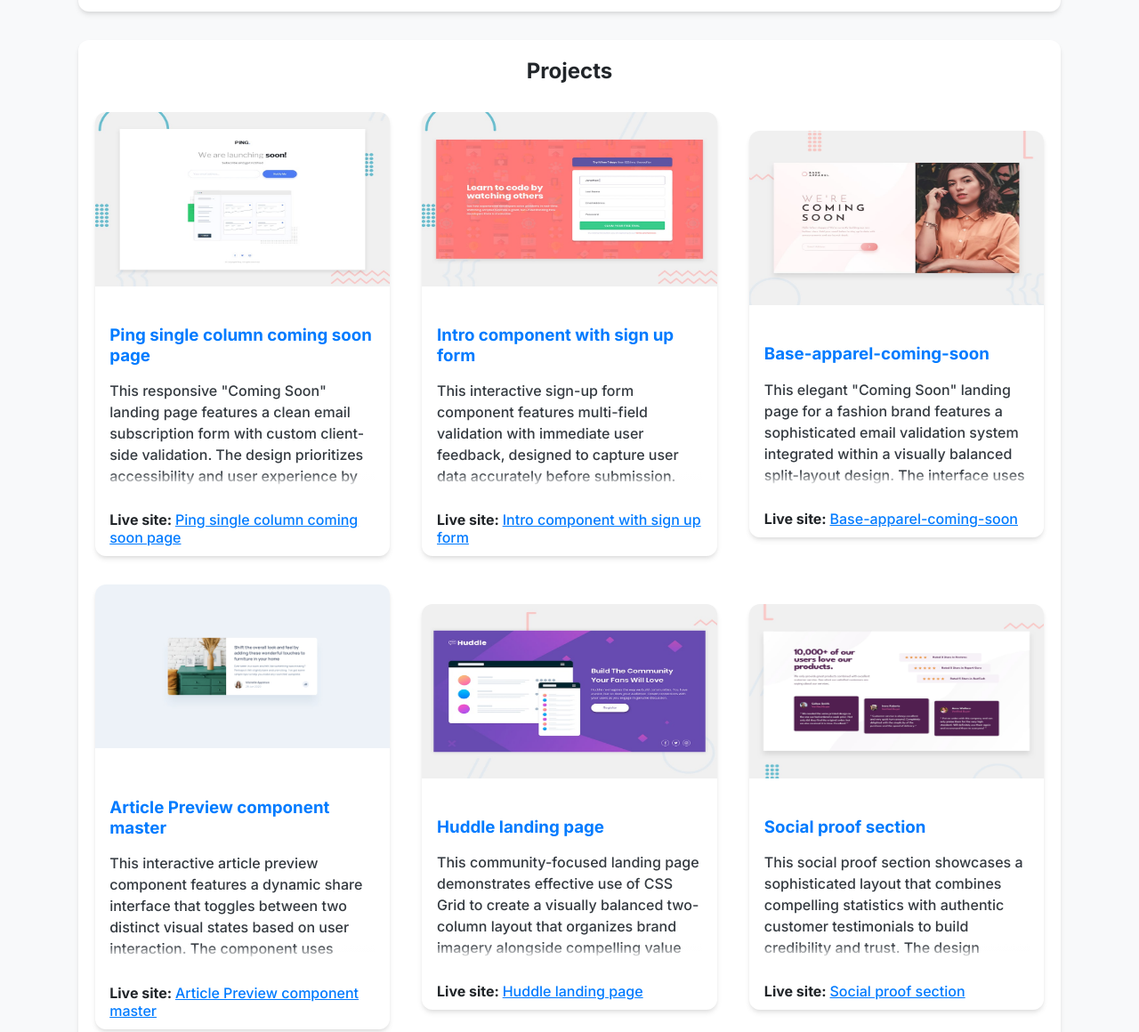
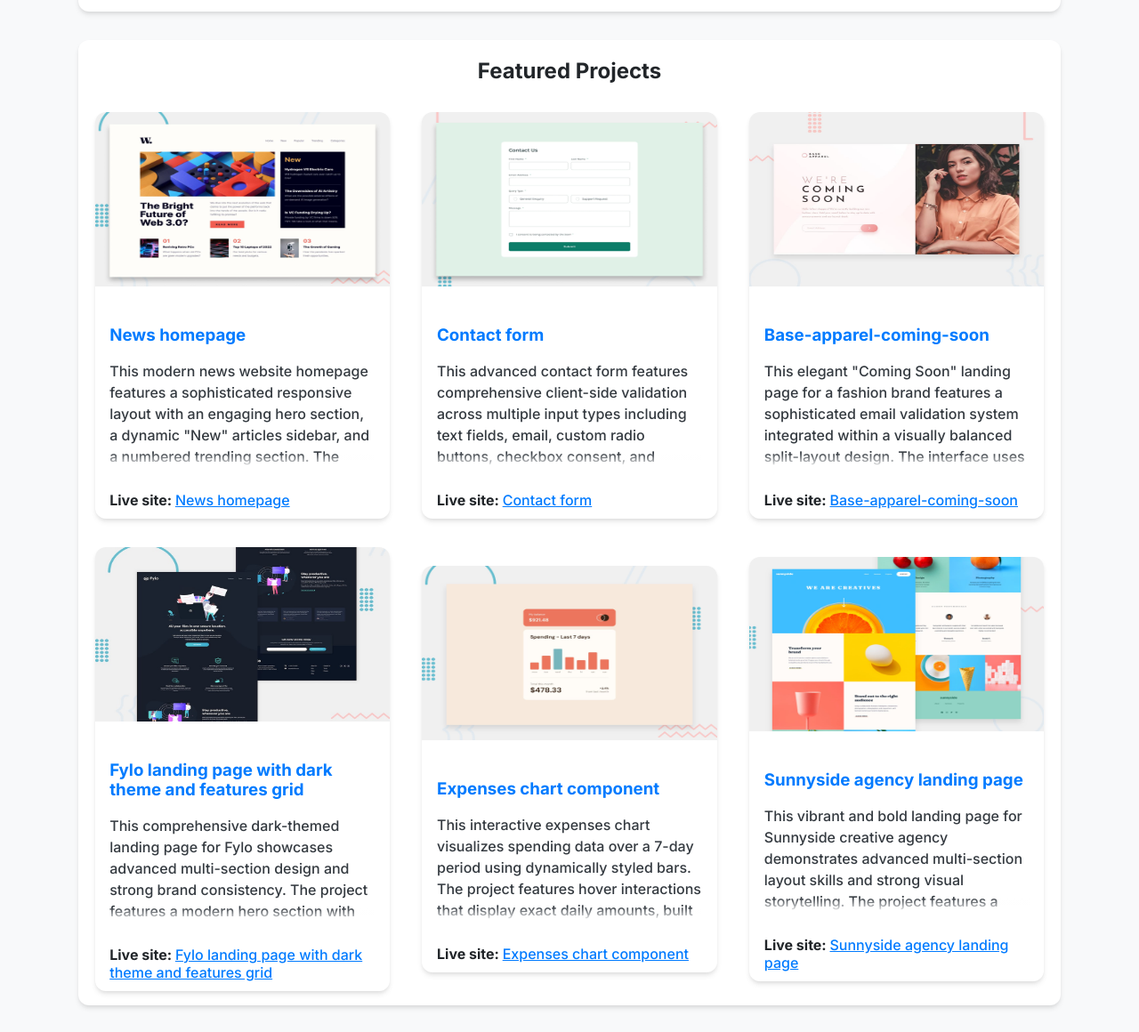
Before and after one commit to madalav549/Portfolio-, a plain HTML site: page index.html in a window 1280 px wide. Shown: the part 520-1680 px from the top of the page at 89% size. Drawn offline with Linux system fonts and the light colour scheme.

Commit message:
Updated the h2 text for the project section and removed all projects in the featured projects to add even better ones

```diff
--- a/index.html
+++ b/index.html
@@ -51,7 +51,7 @@
       </section>
       <section class="projects-section" id="projects-section">
         <h2>
-          Projects
+          Featured Projects
         </h2>
       </section>
       <section class="certificates-section" id="certificates-section">
--- a/script.js
+++ b/script.js
@@ -4,18 +4,18 @@ let projectsSection = document.getElementById("projects-section");
 
 let projectsData = [
   {
-    projectImage: "./Assets/ping-preview.jpg",
-    projectImageAlt: "Ping single column coming soon page preview",
-    projectName: "Ping single column coming soon page",
-    projectDescription: `This responsive "Coming Soon" landing page features a clean email subscription form with custom client-side validation. The design prioritizes accessibility and user experience by implementing real-time email verification that provides immediate visual feedback. The form prevents invalid submissions through a JavaScript validation function using regex patterns, while CSS custom properties ensure consistent theming across all elements. The layout employs a mobile-first approach with fluid typography and flexible components that adapt seamlessly from mobile to desktop views. Social media icons include interactive hover states, and all interactive elements maintain proper focus states for keyboard navigation. The project demonstrates practical handling of form validation, responsive design principles, and semantic HTML structure.`,
-    projectLink: "https://madalav549.github.io/ping-single-column-coming-soon-page/"
+    projectImage: "./Assets/news-homepage-preview.jpg",
+    projectImageAlt: "News homepage preview",
+    projectName: "News homepage",
+    projectDescription: `This modern news website homepage features a sophisticated responsive layout with an engaging hero section, a dynamic "New" articles sidebar, and a numbered trending section. The design utilizes CSS Grid extensively on desktop to create an asymmetrical, newspaper-style arrangement while maintaining a clean mobile-first experience. The project includes a fully functional mobile navigation menu with open and close states managed through vanilla JavaScript. Attention to detail is evident in the careful typography hierarchy, hover interactions, responsive image swapping, and consistent color scheme. This challenge demonstrates strong skills in building content-heavy layouts, effective grid systems, and delivering a professional news-oriented user interface that works seamlessly across all screen sizes.`,
+    projectLink: "https://madalav549.github.io/News-homepage/"
   },
   {
-    projectImage: "./Assets/Intro-component-with-sign-up-form-solution-preview.jpg" ,
-    projectImageAlt: "Intro-component-with-sign-up-form-solution preview",
-    projectName: "Intro component with sign up form",
-    projectDescription: `This interactive sign-up form component features multi-field validation with immediate user feedback, designed to capture user data accurately before submission. The form validates four distinct input types—first name, last name, email, and password—each with specific error handling and visual cues. JavaScript dynamically toggles error states that combine CSS styling (red borders) with inline error icons and custom messages, providing clear guidance on correction. The layout uses CSS Grid for desktop views to create an effective two-column design that balances marketing content with functional form elements, while maintaining a mobile-first responsive approach. The validation logic includes both presence checking (empty fields) and basic format verification for emails, all implemented without page reloads. Interactive elements include hover effects on the submit button and proper focus states throughout, ensuring accessibility. The project demonstrates practical form handling, error state management, and clean separation of validation logic from presentation.`,
-    projectLink: "https://madalav549.github.io/intro-component-with-sign-up-form/"
+    projectImage: "./Assets/contact-form-preview.jpg",
+    projectImageAlt: "Contact form preview",
+    projectName: "Contact form",
+    projectDescription: `This advanced contact form features comprehensive client-side validation across multiple input types including text fields, email, custom radio buttons, checkbox consent, and textarea. The JavaScript implementation is robust, with real-time validation on input/change events, clear error messaging, and dynamic border styling for immediate visual feedback. The form includes a polished success state with smooth fade-in animation, automatic form reset, and temporary success message display. Custom styling for radio buttons and checkboxes using pseudo-elements adds a modern touch. The project demonstrates strong form handling skills, excellent user experience design, accessibility considerations, and clean separation between validation logic and presentation — marking a significant advancement in vanilla JavaScript capabilities.`,
+    projectLink: "https://madalav549.github.io/Contact-form/"
   },
   {
     projectImage: "./Assets/base-apparel-coming-soon-master-preview.jpg" ,
@@ -25,25 +25,25 @@ let projectsData = [
     projectLink: "https://madalav549.github.io/base-apparel-coming-soon-master/"
   },
   {
-    projectImage: "./Assets/Article-Preview-Component-desktop-design.jpg" ,
-    projectImageAlt: "project Article-Preview-Component-desktop-design preview",
-    projectName: "Article Preview component master",
-    projectDescription: `This interactive article preview component features a dynamic share interface that toggles between two distinct visual states based on user interaction. The component uses JavaScript to seamlessly switch between a standard author profile view and an expanded share panel containing social media icons, with smooth transitions managed through CSS class toggling. The desktop layout employs absolute positioning to create a floating share tooltip with a custom CSS-drawn arrow pointer for precise visual integration. The design maintains full responsiveness, with mobile and desktop views optimized through media queries and CSS Grid for structured content arrangement. Accessibility considerations include proper button labeling and semantic HTML structure for screen readers. Interactive states are clearly indicated through color changes and visual feedback on the share button, creating an intuitive user experience. The project demonstrates practical implementation of UI state management, CSS positioning techniques, and responsive component design with attention to detail in visual polish.`,
-    projectLink: "https://madalav549.github.io/Article-Preview-Component/"
+    projectImage: "./Assets/fylo-landing-page-preview.jpg",
+    projectImageAlt: "Fylo landing page with dark theme preview",
+    projectName: "Fylo landing page with dark theme and features grid",
+    projectDescription: `This comprehensive dark-themed landing page for Fylo showcases advanced multi-section design and strong brand consistency. The project features a modern hero section with call-to-action, a responsive four-card features grid, a productivity section with custom illustrations, customer testimonials, and a functional email signup form with client-side validation. The design employs a dark color palette with tasteful gradients and strategic use of background curves that adapt between mobile and desktop. The layout makes effective use of Flexbox and CSS Grid while maintaining excellent responsiveness. JavaScript powers real-time email validation with regex pattern matching and clear error feedback. This project demonstrates the ability to create polished, professional SaaS marketing pages with cohesive visual hierarchy, interactive elements, and strong attention to detail across both mobile and desktop experiences.`,
+    projectLink: "https://madalav549.github.io/Fylo-dark-theme-landing-page/"
   },
   {
-    projectImage: "./Assets/Huddle-landing-page-preview.jpg" ,
-    projectImageAlt: "Huddle landing page preview",
-    projectName: "Huddle landing page",
-    projectDescription: `This community-focused landing page demonstrates effective use of CSS Grid to create a visually balanced two-column layout that organizes brand imagery alongside compelling value proposition content. The design implements a mobile-first responsive approach with distinct background patterns optimized for different screen sizes, using media queries to switch between mobile and desktop imagery without content disruption. The interface features interactive elements with smooth hover transitions on both the primary call-to-action button and social media icons, providing clear visual feedback through color changes that maintain brand consistency. Typography is carefully managed with two complementary font families to establish clear hierarchy between headings and body text. The layout strategically positions social icons using absolute positioning in desktop view for precise alignment, while maintaining centered organization in mobile layouts. The project showcases practical implementation of background image handling, grid-based responsive design, and interactive styling that enhances user engagement through subtle but effective visual cues.`,
-    projectLink: "https://madalav549.github.io/Huddle-landing-page/"
+    projectImage: "./Assets/expenses-chart-component-preview.jpg",
+    projectImageAlt: "Expenses chart component preview",
+    projectName: "Expenses chart component",
+    projectDescription: `This interactive expenses chart visualizes spending data over a 7-day period using dynamically styled bars. The project features hover interactions that display exact daily amounts, built with a JavaScript data array that drives the chart. The design maintains a clean, modern aesthetic with careful attention to typography and color contrast between current and previous periods. This component demonstrates practical skills in working with data in the frontend, DOM manipulation for interactive elements, and creating clear data visualizations that enhance user understanding.`,
+    projectLink: "https://madalav549.github.io/Expenses-chart-component/"
   },
   {
-    projectImage: "./Assets/social-proof-section-desktop-preview.jpg" ,
-    projectImageAlt: "Social proof section preview",
-    projectName: "Social proof section",
-    projectDescription: `This social proof section showcases a sophisticated layout that combines compelling statistics with authentic customer testimonials to build credibility and trust. The design implements CSS Grid to create a structured desktop view with three distinct content areas: value proposition, star ratings, and testimonial cards, all arranged to guide the user's eye naturally through the social proof elements. The star rating components use semantic HTML lists for accessibility while maintaining visual appeal through consistent icon spacing and background styling. Testimonial cards feature a clean profile section with verified buyer status indicators, using color psychology to establish trust through purple tones. The layout demonstrates advanced responsive techniques with strategic offset positioning of testimonial cards using nth-child selectors to create a visually engaging staggered effect on desktop. Background patterns are carefully managed with separate mobile and desktop images to maintain visual balance across screen sizes. The project highlights practical application of grid-based layouts, semantic HTML structure, and responsive design patterns that enhance content presentation and user trust-building.`,
-    projectLink: "https://madalav549.github.io/social-proof-section/"
+    projectImage: "./Assets/sunnyside-agency-landing-page-preview.jpg" ,
+    projectImageAlt: "Sunnyside agency landing page preview",
+    projectName: "Sunnyside agency landing page",
+    projectDescription: `This vibrant and bold landing page for Sunnyside creative agency demonstrates advanced multi-section layout skills and strong visual storytelling. The project features a complex responsive design with smooth mobile-to-desktop transitions, including a fully functional mobile navigation menu with smooth toggle animation powered by vanilla JavaScript. The layout makes excellent use of CSS Grid and Flexbox to create alternating text-image sections, a responsive testimonials carousel-style display, and a masonry-like image gallery. Two complementary font families (Barlow and Fraunces) are strategically combined to establish clear hierarchy and modern brand personality. The design pays great attention to detail with custom underlines, hover states, image swapping between mobile and desktop versions, and precise positioning of elements. This project showcases the ability to handle large-scale landing pages while maintaining consistent branding, excellent typography, and interactive elements that enhance user engagement.`,
+    projectLink: "https://madalav549.github.io/Sunnyside-Agency-Landing-Page/"
   }
 ]
 
```
Also changed, not shown: Assets/Clipboard-landing-page.jpg (added), Assets/contact-form-preview.jpg (added), Assets/expenses-chart-component-preview.jpg (added), Assets/fylo--storage-dark-component.jpg (added), Assets/fylo-landing-page-preview.jpg (added), Assets/news-homepage-preview.jpg (added), Assets/sunnyside-agency-landing-page-preview.jpg (added).
